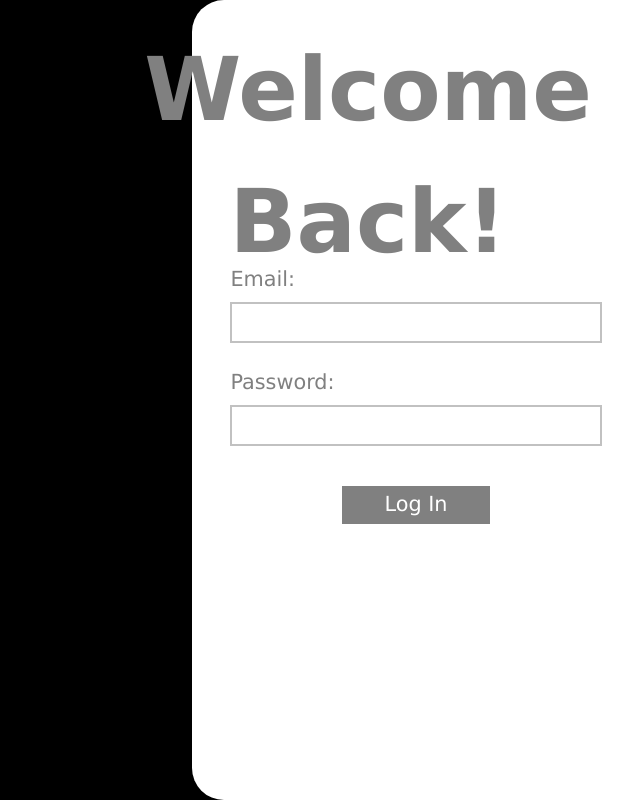
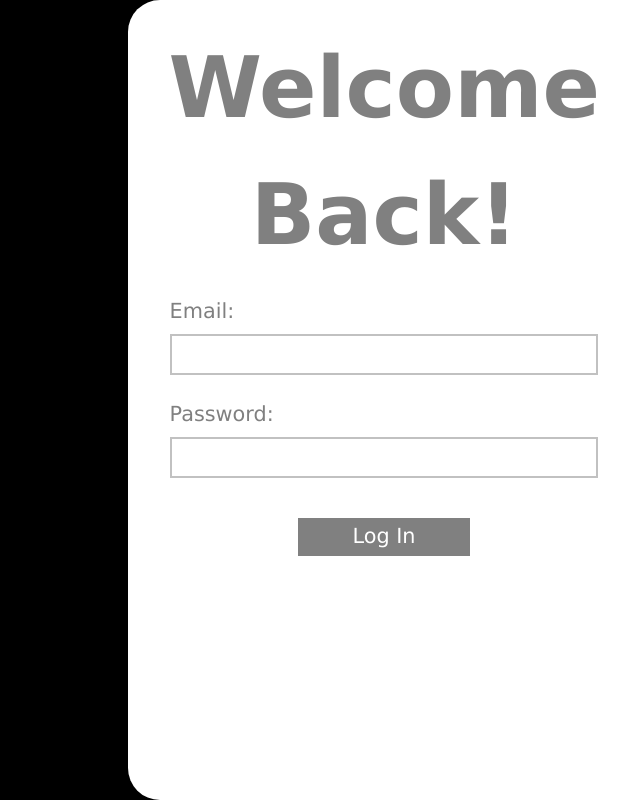
Before and after one commit to jenniferlieu/project-lomo-in-person-gaming-app, a React (Create React App) app in the folder frontend/: page / in a window 1280 px wide. Shown: the whole page, without its empty margins (640-1280 px from the left). Built offline with nearby package versions, Linux system fonts and the light colour scheme.

Commit message:
minor tweaks to appearances

```diff
--- a/frontend/src/components/Login/Login.jsx
+++ b/frontend/src/components/Login/Login.jsx
@@ -8,6 +8,7 @@ const Login = () => {
     const handleSubmit = (e) => {
         e.preventDefault();
         console.log(email);
+        console.log(pass);
     }
 
     return (
--- a/frontend/src/components/Login/login.css
+++ b/frontend/src/components/Login/login.css
@@ -19,8 +19,8 @@ body {
 
 h1 {
     color: var(--color-option-1);
-    font-size: 3rem;
-    margin-top: 40%;
+    font-size: 2rem;
+    margin-top: 36%;
     z-index: 1;
 }
 
@@ -43,7 +43,7 @@ input {
     border-radius: 1rem 1rem 0rem 0rem;
     position: fixed;
     bottom: 0%;
-    left: 1%;
+    right: 1%;
 }
 
 p {
@@ -66,15 +66,15 @@ p {
 @media screen and (min-width: 480px) {
     h1{
         position: fixed;
-        right: 3rem;
+        right: 2.5rem;
         margin-top: 1.5rem;
         color: var(--color-option-3);
-        font-size: 5.5rem;
+        font-size: 5.3rem;
     }
 
     .login-wrapper {
-        width: 35%;
-        left: 65%;
+        width: 32rem;
+        right: 0rem;
         top: 0;
         position: fixed;
         height: 100%;
```
